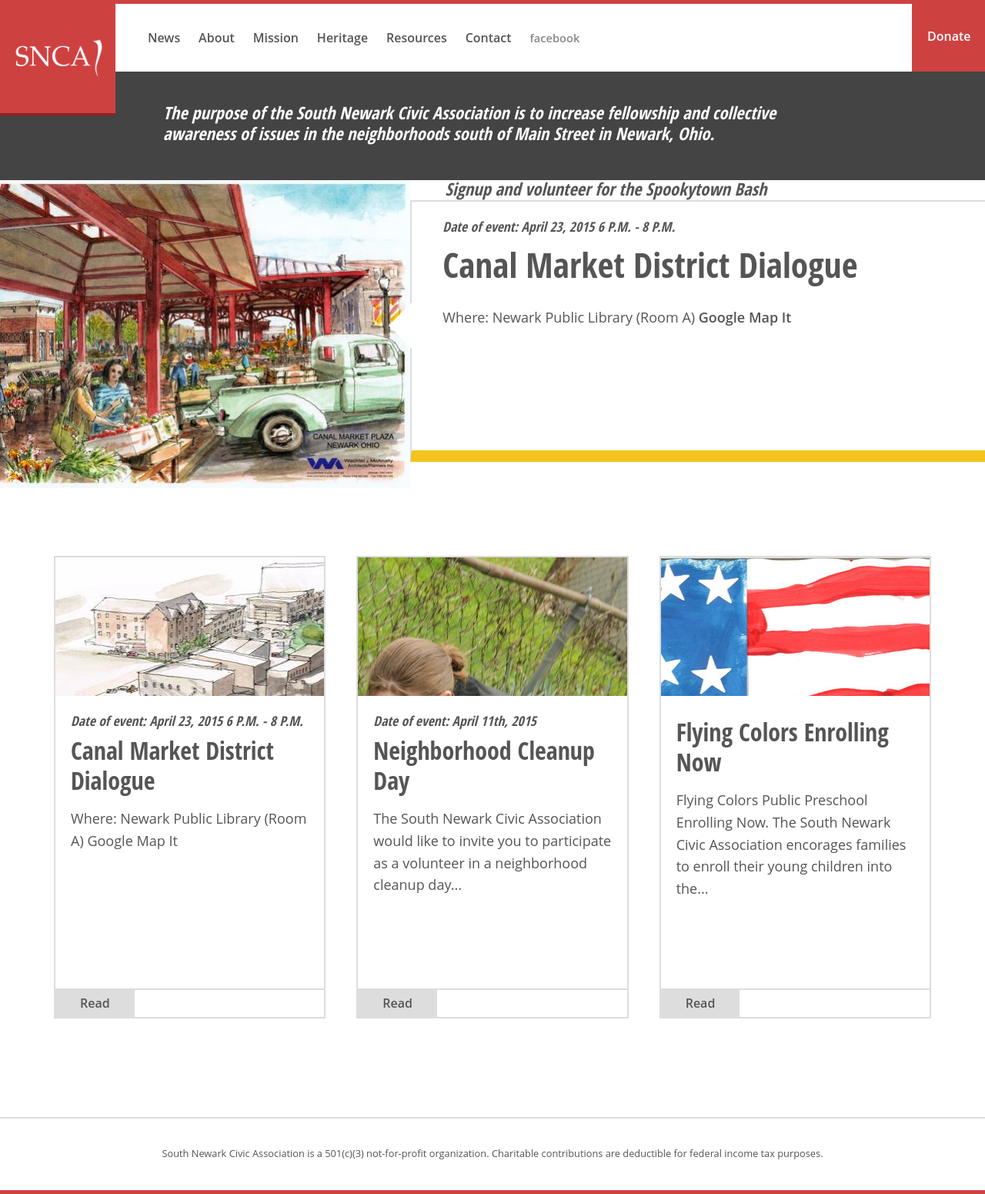
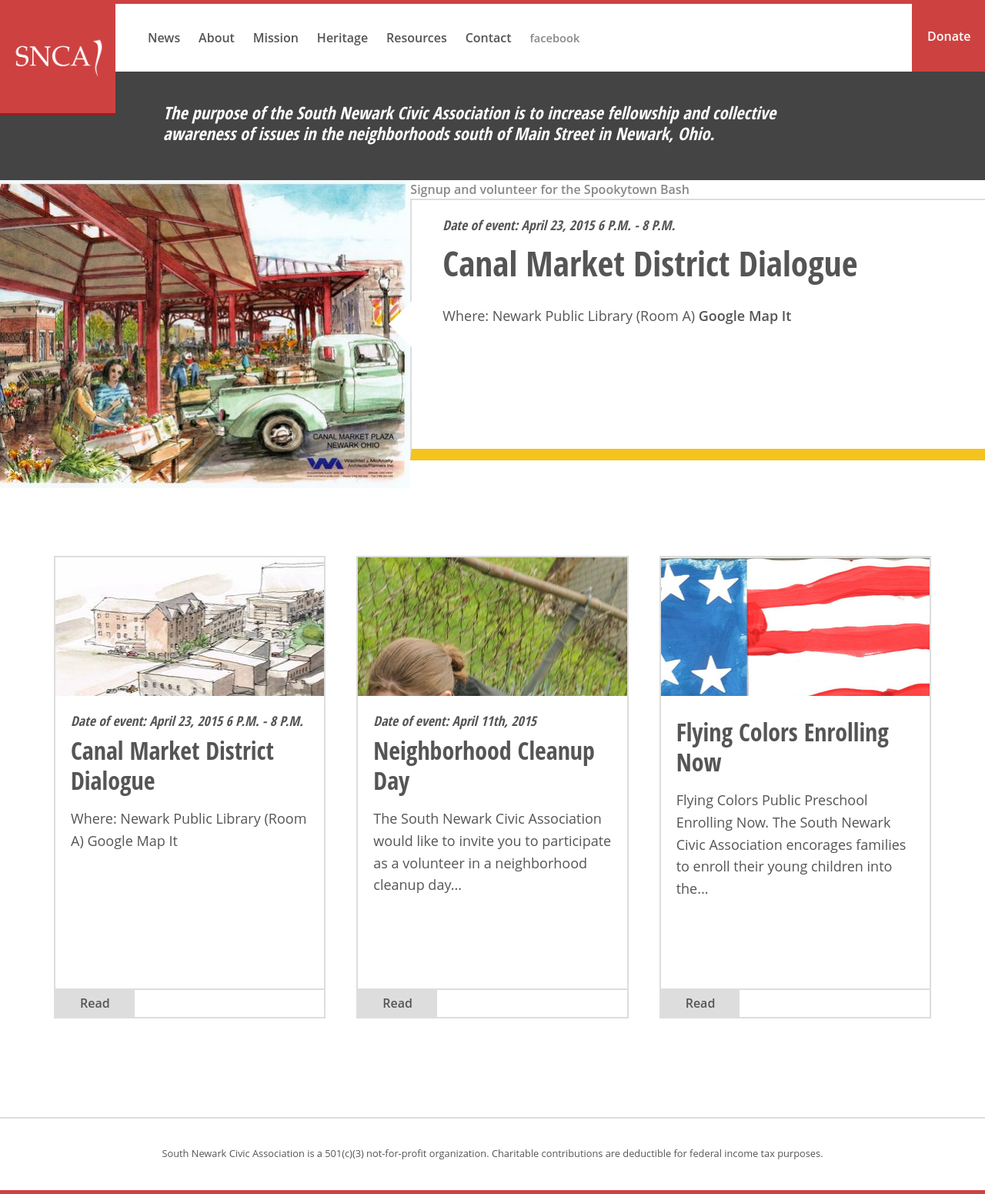
Before and after one commit to jeremyeblake/mysouthnewark, a Jekyll site: the page built from index.html, in a window 1280 px wide. Shown: the whole page at 77% size. Built offline with Jekyll 4.4.1, drawn with Linux system fonts in a browser that asks for light colours; Markdown is read by kramdown in place of the engine named in the settings.

Commit message:
Update index.html

```diff
--- a/index.html
+++ b/index.html
@@ -22,8 +22,8 @@
 	</div>
 	<!--End mc_embed_signup-->
 
-	<div class="button email-form_submit">
-		<a href="https://docs.google.com/forms/d/1bATG3CeeLXxuwLz2nG_-IJixJIi03MLrCB4hjIbEcUI/viewform" class="signup_giant">Signup and volunteer for the Spookytown Bash</a>
+	<div class="mc-field-group">
+		<a href="https://docs.google.com/forms/d/1bATG3CeeLXxuwLz2nG_-IJixJIi03MLrCB4hjIbEcUI/viewform" class="button email-form_submit">Signup and volunteer for the Spookytown Bash</a>
 	</div>
 
 </aside>
```
